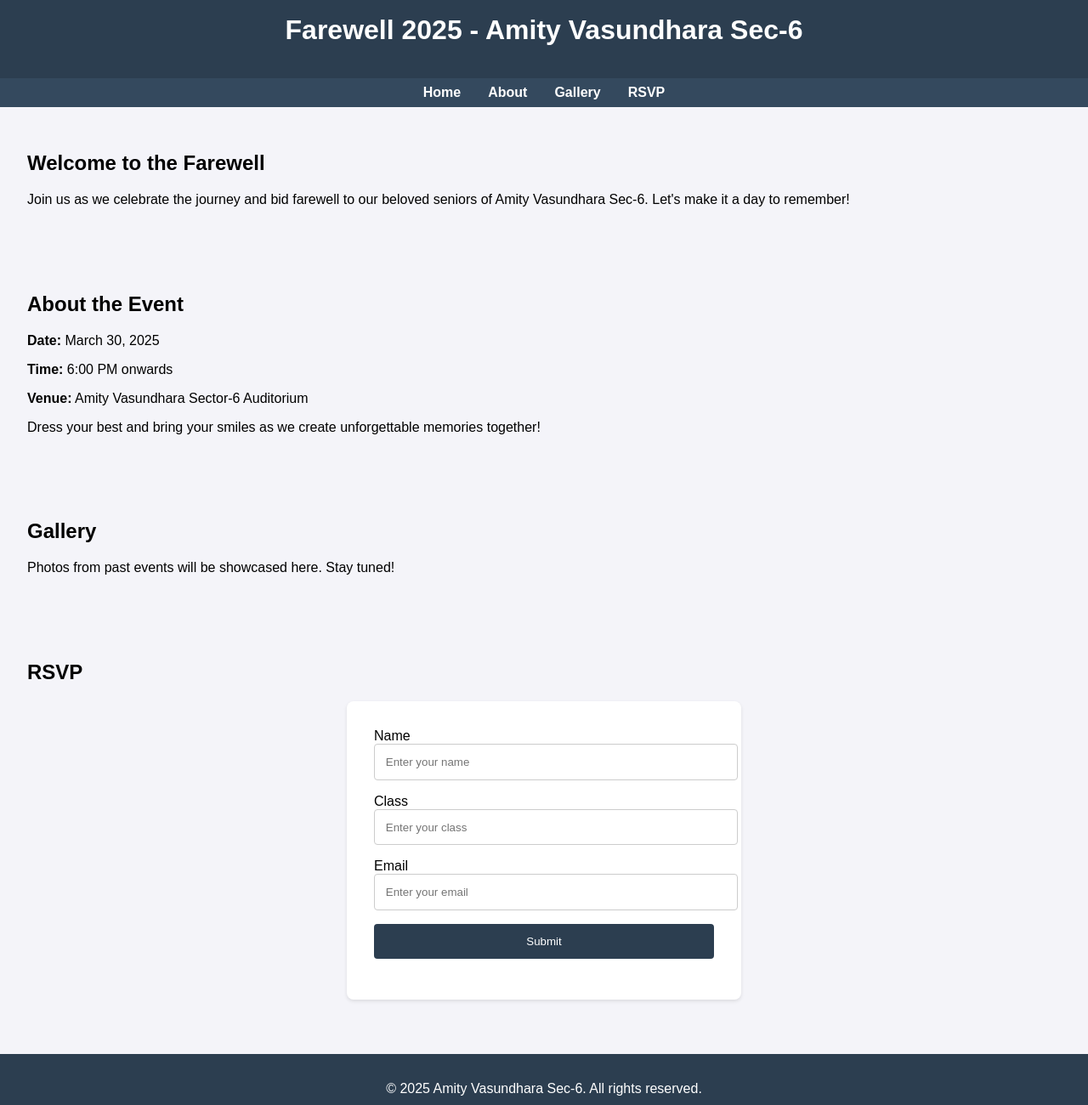
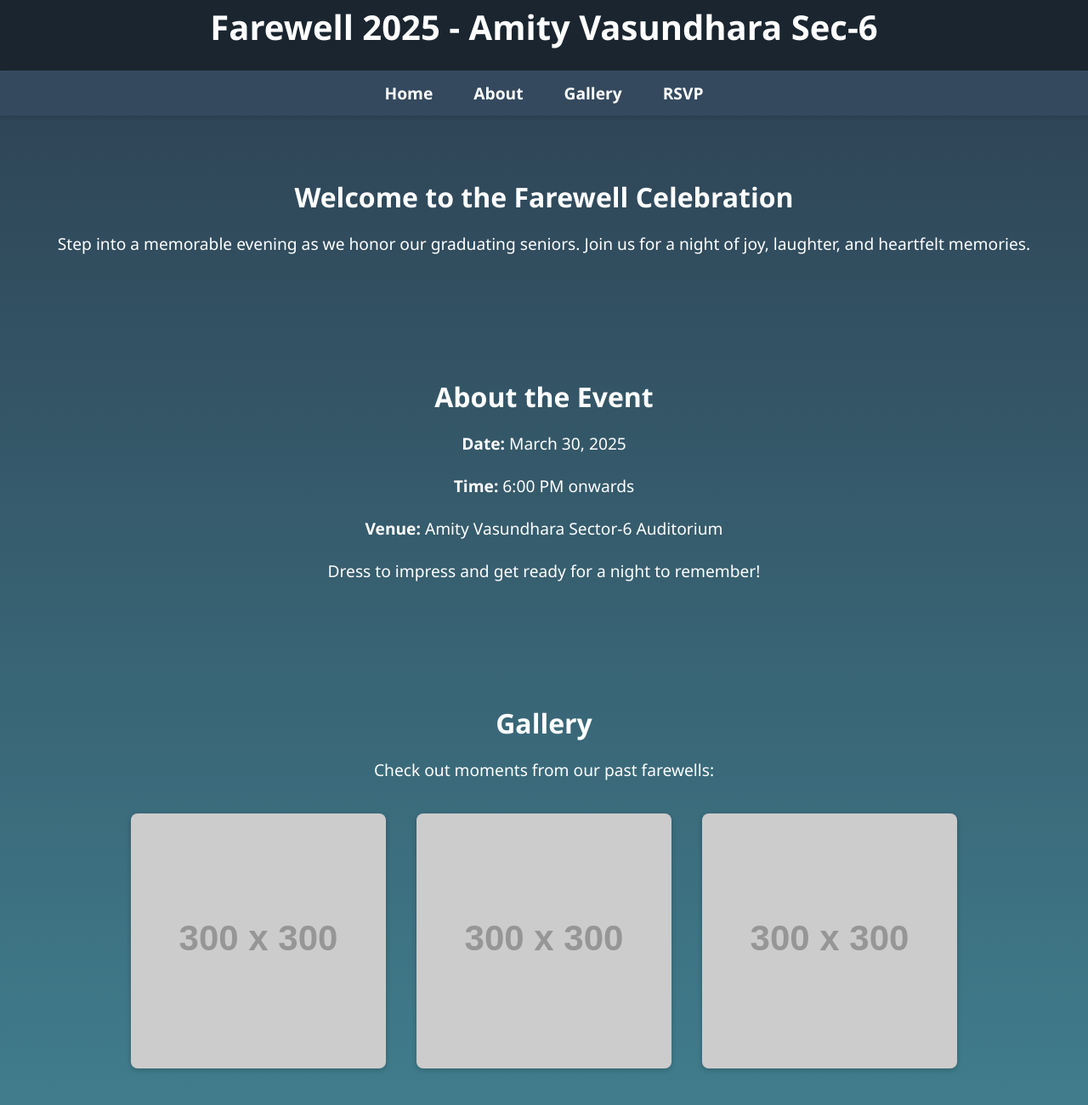
Before and after one commit to abhyu1/Aisv6_farewell2k25, a plain HTML site: page index.html in a window 1280 px wide. Shown: the part 20-1320 px from the top of the page at 85% size. Drawn offline with Linux system fonts and the light colour scheme; placeholder pictures from the web are drawn by us.

Commit message:
Update index.html

```diff
--- a/index.html
+++ b/index.html
@@ -3,68 +3,107 @@
 <head>
     <meta charset="UTF-8">
     <meta name="viewport" content="width=device-width, initial-scale=1.0">
-    <title>Amity Vasundhara Sec-6 Farewell</title>
+    <title>Farewell 2025 - Amity Vasundhara Sec-6</title>
     <style>
+        /* General Styles */
         body {
-            font-family: Arial, sans-serif;
+            font-family: 'Segoe UI', Tahoma, Geneva, Verdana, sans-serif;
             margin: 0;
             padding: 0;
-            background-color: #f4f4f9;
+            background: linear-gradient(to bottom, #2c3e50, #4ca1af);
+            color: #fff;
         }
         header {
-            background-color: #2c3e50;
-            color: white;
-            padding: 1rem;
+            background-color: #1a252f;
+            padding: 1.5rem;
             text-align: center;
+            box-shadow: 0 4px 6px rgba(0, 0, 0, 0.1);
         }
+        header h1 {
+            font-size: 2.5rem;
+            margin: 0;
+        }
+
+        /* Navigation Bar */
         nav {
             display: flex;
             justify-content: center;
             background-color: #34495e;
-            padding: 0.5rem;
+            padding: 0.8rem;
+            box-shadow: 0 2px 4px rgba(0, 0, 0, 0.1);
         }
         nav a {
-            color: white;
+            color: #fff;
             text-decoration: none;
-            margin: 0 1rem;
+            margin: 0 1.5rem;
             font-weight: bold;
+            font-size: 1.2rem;
         }
         nav a:hover {
             text-decoration: underline;
         }
+
+        /* Content Sections */
         .container {
-            padding: 2rem;
+            padding: 3rem 2rem;
+            text-align: center;
         }
-        footer {
-            text-align: center;
-            padding: 1rem;
-            background-color: #2c3e50;
-            color: white;
-            margin-top: 2rem;
+        .container h2 {
+            font-size: 2rem;
+            margin-bottom: 1rem;
         }
+        .container p {
+            font-size: 1.2rem;
+            line-height: 1.6;
+        }
+
+        /* Gallery */
+        #gallery img {
+            width: 100%;
+            max-width: 300px;
+            margin: 1rem;
+            border-radius: 8px;
+            box-shadow: 0 2px 6px rgba(0, 0, 0, 0.2);
+        }
+
+        /* RSVP Form */
         .rsvp-form {
             max-width: 400px;
-            margin: 0 auto;
-            background: white;
+            margin: 2rem auto;
+            background: #fff;
+            color: #333;
             padding: 2rem;
-            border-radius: 8px;
-            box-shadow: 0 2px 4px rgba(0, 0, 0, 0.1);
+            border-radius: 12px;
+            box-shadow: 0 4px 10px rgba(0, 0, 0, 0.2);
         }
         .rsvp-form input, .rsvp-form button {
             width: 100%;
             padding: 0.8rem;
-            margin-bottom: 1rem;
+            margin-bottom: 1.5rem;
             border: 1px solid #ccc;
-            border-radius: 4px;
+            border-radius: 6px;
         }
         .rsvp-form button {
-            background-color: #2c3e50;
+            background-color: #1a252f;
             color: white;
+            font-size: 1rem;
+            font-weight: bold;
             border: none;
             cursor: pointer;
+            transition: background-color 0.3s ease;
         }
         .rsvp-form button:hover {
             background-color: #34495e;
+        }
+
+        /* Footer */
+        footer {
+            text-align: center;
+            padding: 1rem;
+            background-color: #1a252f;
+            color: white;
+            margin-top: 2rem;
+            font-size: 0.9rem;
         }
     </style>
 </head>
@@ -80,8 +119,8 @@
     </nav>
 
     <div class="container" id="home">
-        <h2>Welcome to the Farewell</h2>
-        <p>Join us as we celebrate the journey and bid farewell to our beloved seniors of Amity Vasundhara Sec-6. Let's make it a day to remember!</p>
+        <h2>Welcome to the Farewell Celebration</h2>
+        <p>Step into a memorable evening as we honor our graduating seniors. Join us for a night of joy, laughter, and heartfelt memories.</p>
     </div>
 
     <div class="container" id="about">
@@ -89,12 +128,15 @@
         <p><strong>Date:</strong> March 30, 2025</p>
         <p><strong>Time:</strong> 6:00 PM onwards</p>
         <p><strong>Venue:</strong> Amity Vasundhara Sector-6 Auditorium</p>
-        <p>Dress your best and bring your smiles as we create unforgettable memories together!</p>
+        <p>Dress to impress and get ready for a night to remember!</p>
     </div>
 
     <div class="container" id="gallery">
         <h2>Gallery</h2>
-        <p>Photos from past events will be showcased here. Stay tuned!</p>
+        <p>Check out moments from our past farewells:</p>
+        <img src="https://via.placeholder.com/300" alt="Gallery Image 1">
+        <img src="https://via.placeholder.com/300" alt="Gallery Image 2">
+        <img src="https://via.placeholder.com/300" alt="Gallery Image 3">
     </div>
 
     <div class="container" id="rsvp">
@@ -109,12 +151,12 @@
             <label for="email">Email</label>
             <input type="email" id="email" name="email" placeholder="Enter your email" required>
 
-            <button type="submit">Submit</button>
+            <button type="submit">Submit RSVP</button>
         </form>
     </div>
 
     <footer>
-        <p>&copy; 2025 Amity Vasundhara Sec-6. All rights reserved.</p>
+        <p>&copy; 2025 Amity Vasundhara Sec-6. Crafted with ❤️ for an unforgettable farewell.</p>
     </footer>
 </body>
 </html>
```
